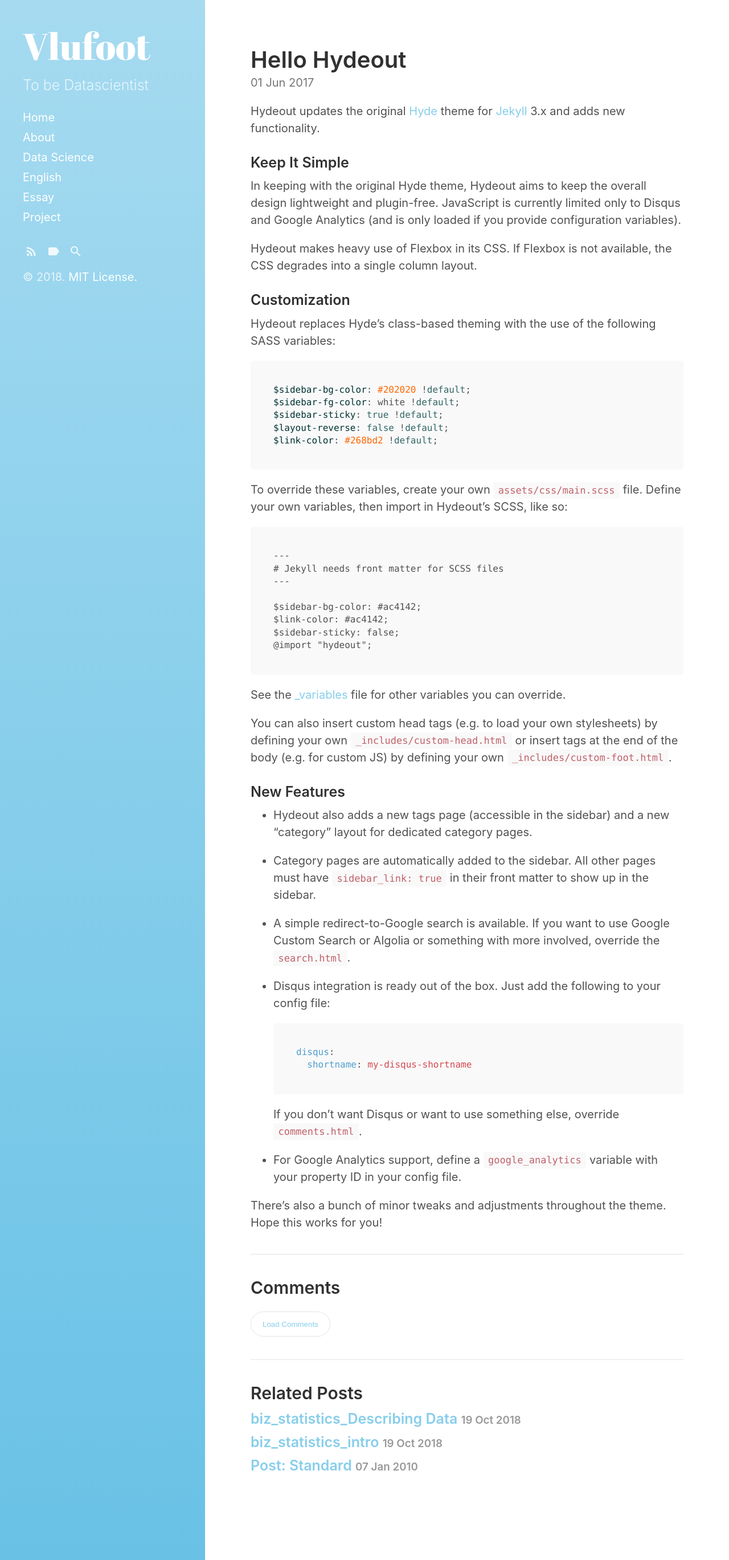
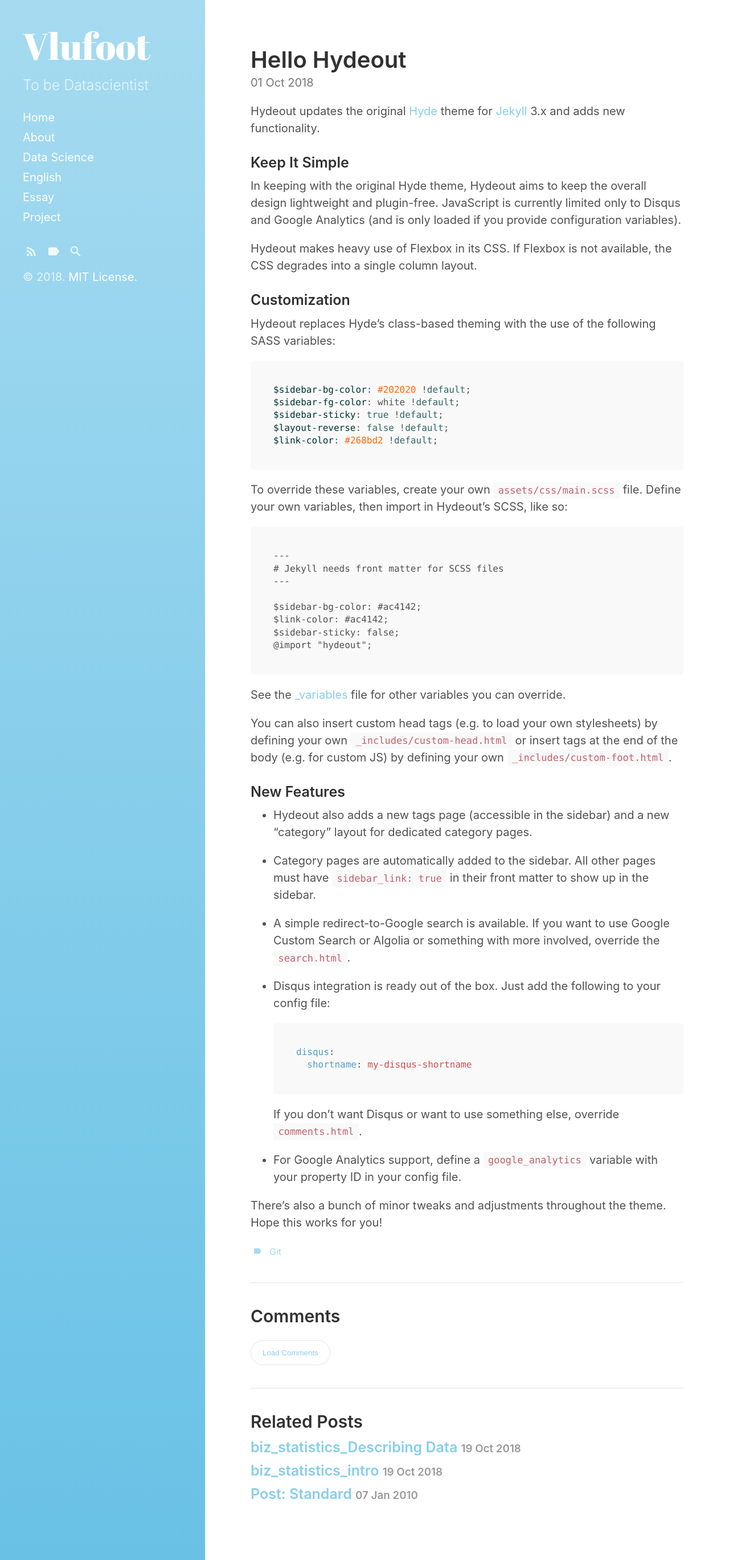
Before and after one commit to vlufoot/vlufoot.github.io, a Jekyll site: the page built from _posts/2018-10-01-customization.md, in a window 1280 px wide. Shown: the whole page at 57% size. Built offline with Jekyll 4.4.1, drawn with Linux system fonts in a browser that asks for light colours.

Commit message:
Update and rename 2017-06-01-hello-hydeout.md to 2018-10-01-customization.md

```diff
--- a/_posts/2017-06-01-hello-hydeout.md
+++ b/_posts/2018-10-01-customization.md
@@ -1,9 +1,13 @@
 ---
 layout: post
 title: Hello Hydeout
-categoty : english
+categoty :
+  - Data Science
 excerpt_separator:  <!--more-->
+tags:
+  - Git
 ---
+
 
 Hydeout updates the original [Hyde](https://github.com/poole/hyde)
 theme for [Jekyll](http://jekyllrb.com) 3.x and adds new functionality.
```
